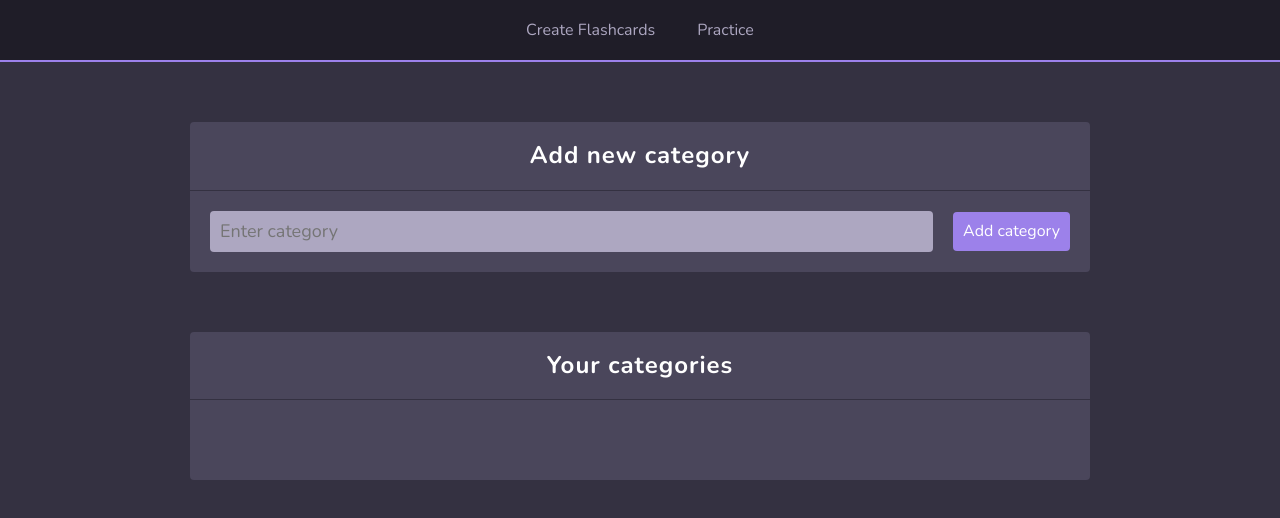
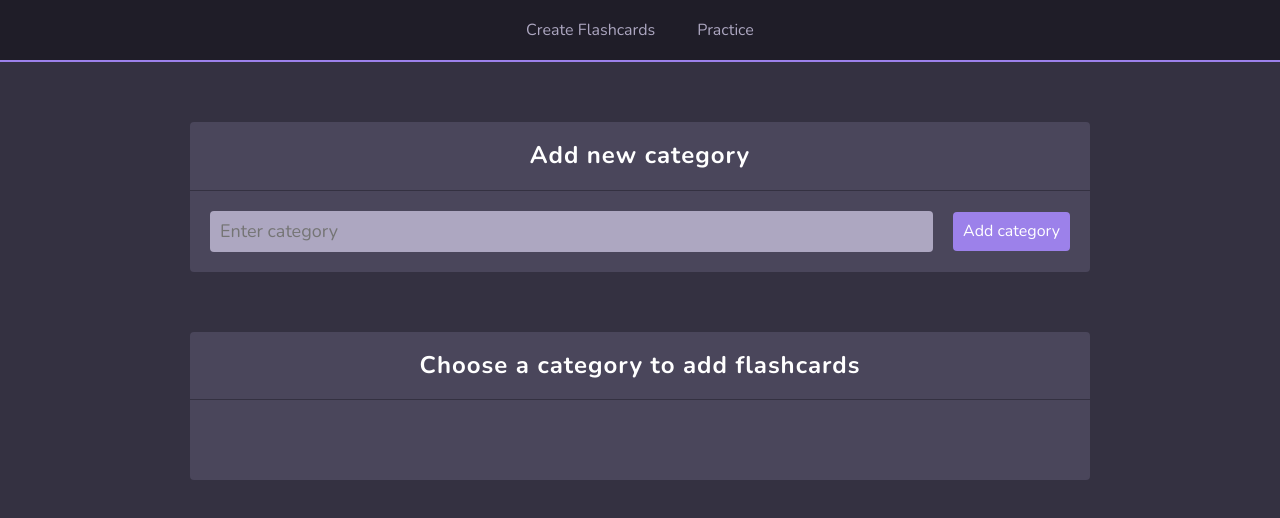
Before and after one commit to Code-Timothy/flashcards-app, a React (Create React App) app: page /#/create-flashcards in a window 1280 px wide. Shown: the top 518 px of the page. Built offline with nearby package versions, Linux system fonts and the light colour scheme.

Commit message:
Clear input after adding category and update section title

```diff
--- a/src/features/Flashcards/pages/CreateFlashcards/index.js
+++ b/src/features/Flashcards/pages/CreateFlashcards/index.js
@@ -18,7 +18,6 @@ const CreateFlashcards = () => {
     const [category, setCategory] = useState("");
 
     const currentCategory = useSelector(selectCurrentCategory);
-
     const flashcardsByCategory = useSelector(selectFlashcardsByCategory);
 
     const dispatch = useDispatch();
@@ -48,6 +47,7 @@ const CreateFlashcards = () => {
         event.preventDefault();
 
         dispatch(addCategory(category.trim()));
+        setCategory("");
         dispatch(setCurrentCategory(category.trim()))
         setCurrentCategory(category.trim());
     };
@@ -69,7 +69,7 @@ const CreateFlashcards = () => {
             </StyledSection>
 
             <StyledSection>
-                <Title>Your categories</Title>
+                <Title>Choose a category to add flashcards</Title>
                 <CategoryTiles />
             </StyledSection>
 
```
